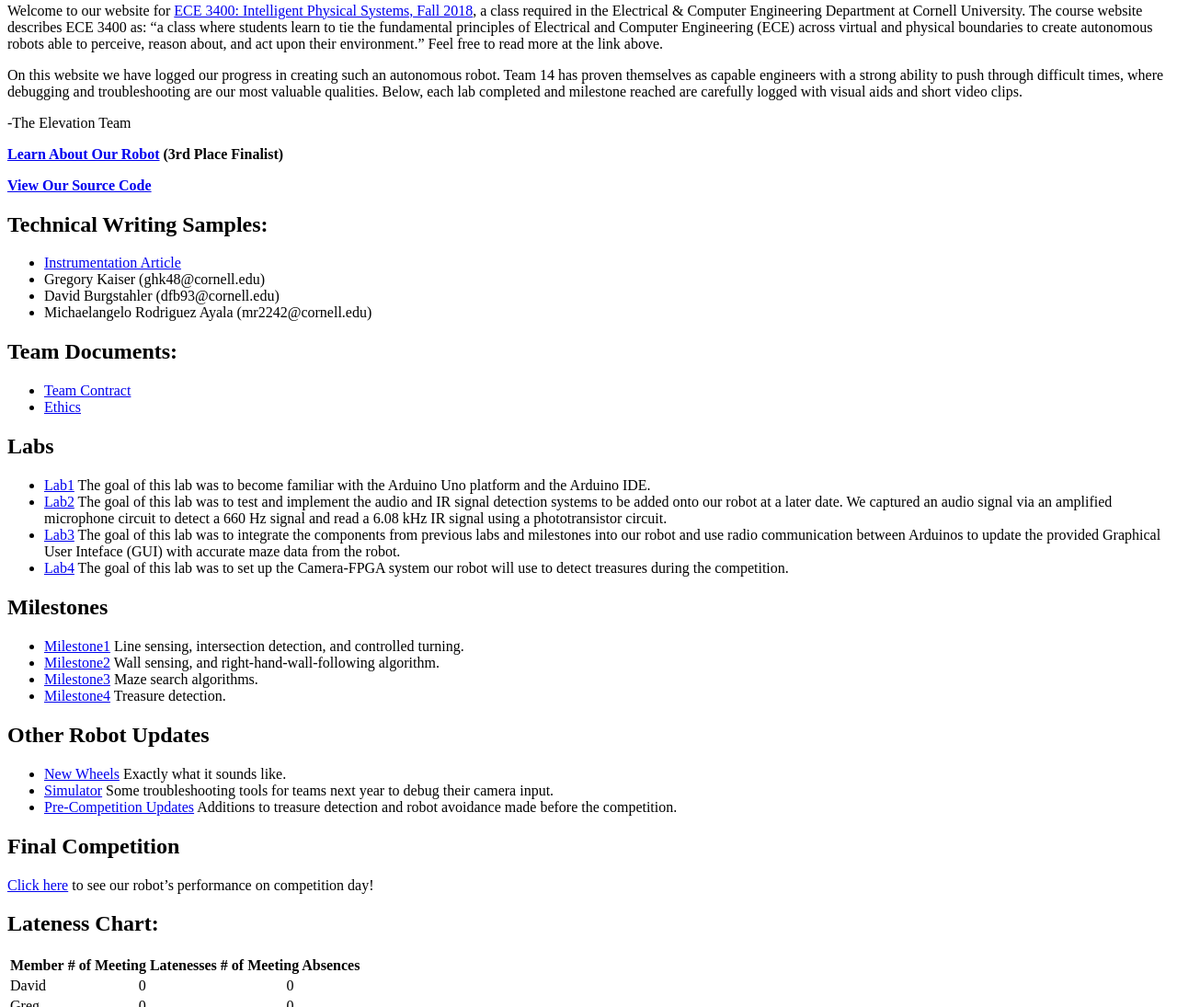
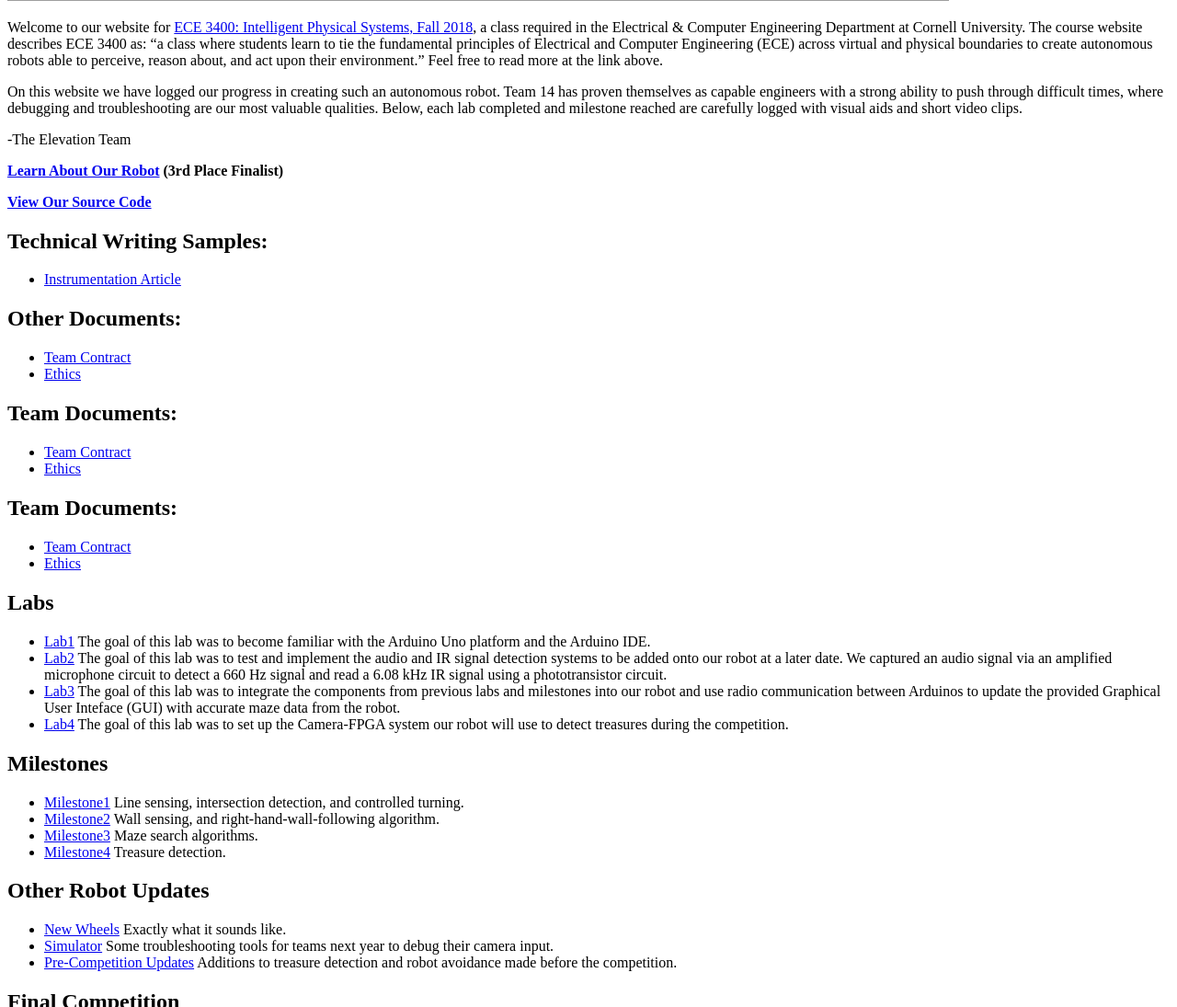
Before and after one commit to am2384/personal, a website with bundled scripts: page index.html in a window 1280 px wide. Shown: the part 981-2076 px from the top of the page at 92% size. Built offline with nearby package versions, Linux system fonts and the light colour scheme; grey boxes are pictures that could not be loaded; files whose address does not match are found by name.

Commit message:
Update index.html

```diff
--- a/index.html
+++ b/index.html
@@ -5,7 +5,8 @@
     <meta http-equiv="X-UA-Compatible" content="IE=edge">
 
 <!-- Begin Jekyll SEO tag v2.5.0 -->
-<title>ECE 3400 Team 14: Elevation | Elevation</title>
+<title>This website is under construction</title>
+     <img class="img-fluid" src="img/portfolio/lab3thumbnail.jpg" alt="">
 <meta name="generator" content="Jekyll v3.7.4" />
 <meta property="og:title" content="ECE 3400 Team 14: Elevation" />
 <meta property="og:locale" content="en_US" />
@@ -66,16 +67,29 @@
 <h2 id="members">Technical Writing Samples:</h2>
 <ul>
   <li><a href="https://drive.google.com/file/d/13VZnK_5HvqvLFZXKjcY5tr8ap_qwwsMR/view?usp=sharing">Instrumentation Article</a></li>
-  <li>Gregory Kaiser (ghk48@cornell.edu)</li>
-  <li>David Burgstahler (dfb93@cornell.edu)</li>
-  <li>Michaelangelo Rodriguez Ayala (mr2242@cornell.edu)</li>
+
 </ul>
 
-<h2 id="team-documents">Team Documents:</h2>
+<h2 id="team-documents">Other Documents:</h2>
 <ul>
   <li><a href="/Team-14-Website/team_contract.html">Team Contract</a></li>
   <li><a href="/Team-14-Website/ethics.html">Ethics</a></li>
 </ul>
+
+
+ <h2 id="team-documents">Team Documents:</h2>
+<ul>
+  <li><a href="/Team-14-Website/team_contract.html">Team Contract</a></li>
+  <li><a href="/Team-14-Website/ethics.html">Ethics</a></li>
+</ul>
+
+ <h2 id="team-documents">Team Documents:</h2>
+<ul>
+  <li><a href="/Team-14-Website/team_contract.html">Team Contract</a></li>
+  <li><a href="/Team-14-Website/ethics.html">Ethics</a></li>
+</ul>
+
+
 
 <h2 id="labs">Labs</h2>
 <ul>
```
